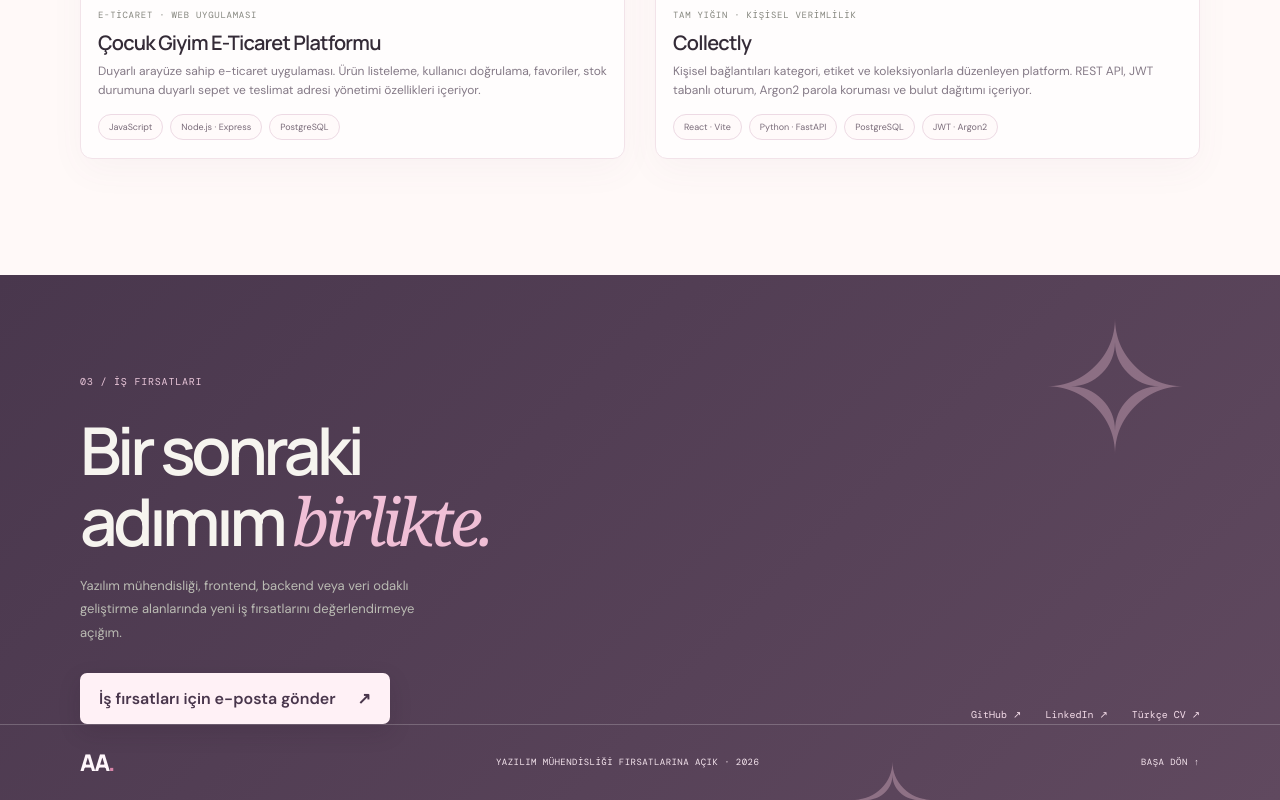
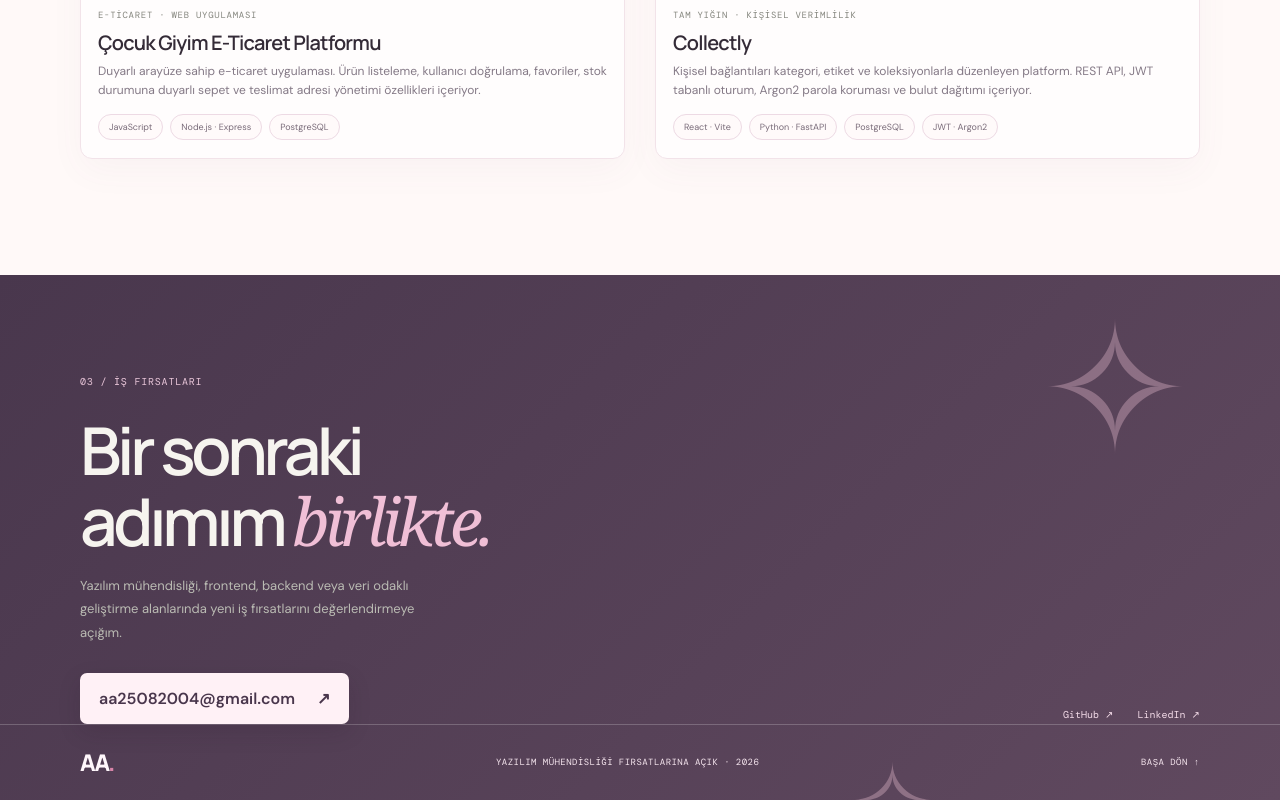
Before and after one commit to azli08/my_portfolio, a plain HTML site: page index.html in a window 1280 px wide. Shown: the part 2411-3211 px from the top of the page. Drawn offline with nearby package versions, Linux system fonts and the light colour scheme.

Commit message:
düzenleme

```diff
--- a/index.html
+++ b/index.html
@@ -153,8 +153,10 @@
           <h2 data-tr="Bir sonraki<br>adımım <em>birlikte.</em>" data-en="Ready for my<br>next <em>opportunity.</em>">Bir sonraki<br>adımım <em>birlikte.</em>
           </h2>
           <p class="contact-copy" data-tr="Yazılım mühendisliği, frontend, backend veya veri odaklı geliştirme alanlarında yeni iş fırsatlarını değerlendirmeye açığım." data-en="I am open to software engineering opportunities in frontend, backend, and data-focused development.">Yazılım mühendisliği, frontend, backend veya veri odaklı geliştirme alanlarında yeni iş fırsatlarını değerlendirmeye açığım.
-          </p><a class="button button-light" href="mailto:aa25082004@gmail.com"><span data-tr="İş fırsatları için e-posta gönder" data-en="Email me about a role">İş fırsatları için e-posta gönder</span><span>↗</span></a>
-          <div class="social-links"><a href="https://github.com/azli08" target="_blank" rel="noreferrer">GitHub ↗</a><a href="https://www.linkedin.com/in/asli-alparslan" target="_blank" rel="noreferrer">LinkedIn ↗</a><a href="AsliAlparslanCV_TR.pdf" data-tr="Türkçe CV ↗" data-en="Turkish CV ↗">Türkçe CV ↗</a>
+          </p><a class="button button-light" href="mailto:aa25082004@gmail.com"><span>aa25082004@gmail.com</span><span>↗</span></a>
+          <div class="social-links">
+            <a href="https://github.com/azli08" target="_blank" rel="noreferrer">GitHub ↗</a>
+            <a href="https://www.linkedin.com/in/asli-alparslan" target="_blank" rel="noreferrer">LinkedIn ↗</a>
           </div>
         </div>
         <footer class="footer wrap">
```
Also changed, not shown: 1 other file.
